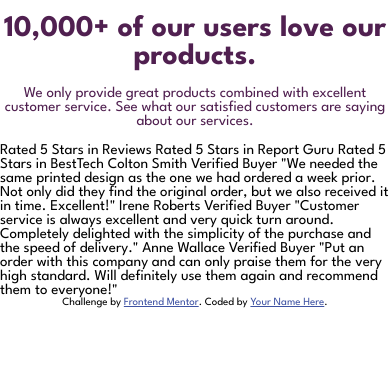
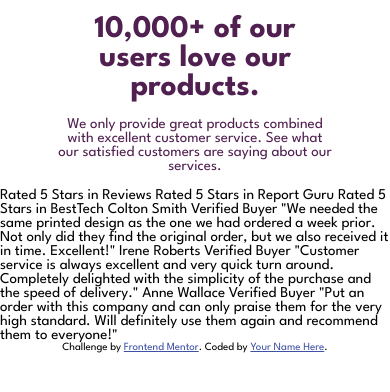
Before and after one commit to Joshdefleur/social-proof-section-master, a plain HTML site: page index.html in a window 390 px wide. Drawn offline with Linux system fonts and the light colour scheme.

Commit message:
mobile header done

```diff
--- a/index.html
+++ b/index.html
@@ -39,8 +39,8 @@
     </div>
 
     <div class="subhero head">
-      We only provide great products combined with excellent customer service.
-      See what our satisfied customers are saying about our services.
+      <p>We only provide great products combined with excellent customer service.
+      See what our satisfied customers are saying about our services.</p>
     </div>
 
   </header>
--- a/styles.css
+++ b/styles.css
@@ -10,6 +10,9 @@ body{
     font-family: "League Spartan", sans-serif;
 }
 
+
+/* header */
+
 header{
     text-align: center;
     color: hsl(300, 43%, 22%);
@@ -17,4 +20,9 @@ header{
 
 .head{
     margin: 1em auto;
+    max-width: 279px;
 }
+
+.hero h1{
+    font-size: 2.1em;
+}
```
